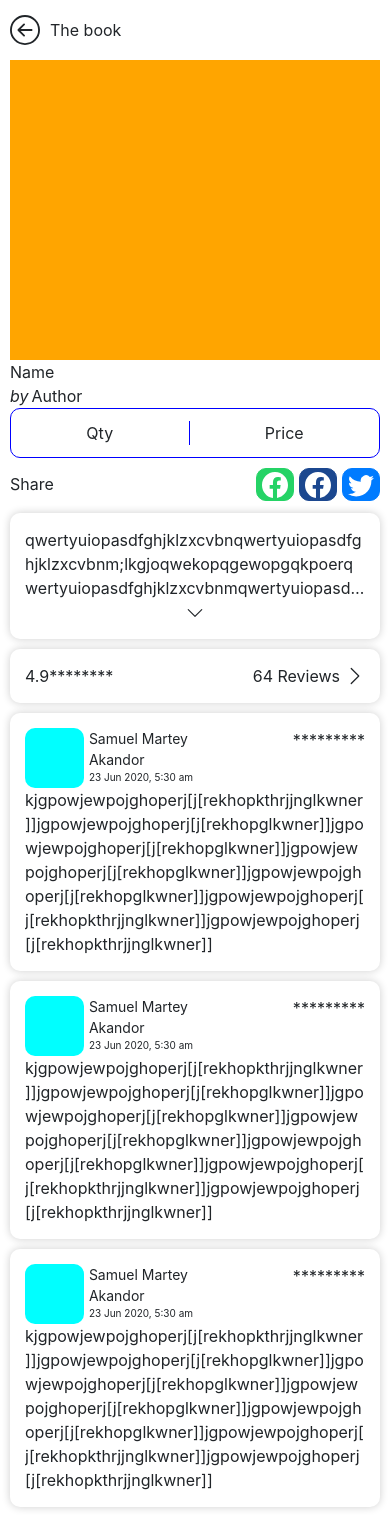
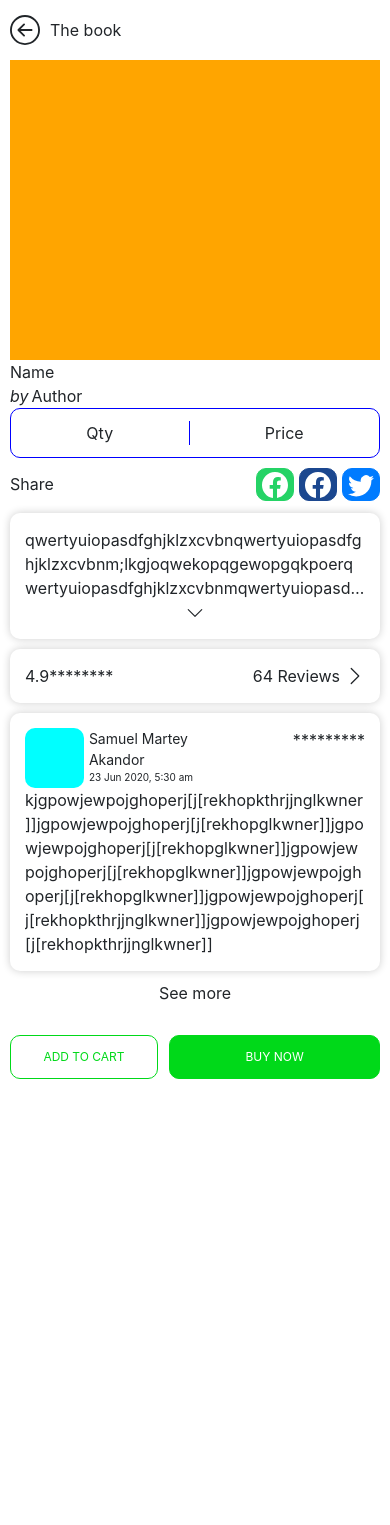
Before and after one commit to Sam-2019/Online-book-shop, a React (Create React App) app: page /product/1 in a window 390 px wide. Shown: the top 1525 px of the page. After the commit the page ends 1089 px from the top, so only its background shows below. Built offline with nearby package versions, Linux system fonts and the light colour scheme.

Commit message:
addded Product Review page

```diff
--- a/src/Pages/Components/Cart.js
+++ b/src/Pages/Components/Cart.js
@@ -6,7 +6,7 @@ const Cart = ({ width, height, action }) => {
   return (
     <svg
       fill="currentColor"
-      class="bi bi-cart3"
+      className="bi bi-cart3"
       viewBox="0 0 16 16"
       id="cart3"
       xmlns="http://www.w3.org/2000/svg"
--- a/src/Pages/Components/Right.js
+++ b/src/Pages/Components/Right.js
@@ -6,7 +6,7 @@ const Right = ({ width, height, action }) => {
   return (
     <svg
       fill="currentColor"
-      class="bi bi-chevron-right"
+      className="bi bi-chevron-right"
       viewBox="0 0 16 16"
       id="chevron-right"
       xmlns="http://www.w3.org/2000/svg"
--- a/src/Pages/Components/User.js
+++ b/src/Pages/Components/User.js
@@ -6,7 +6,7 @@ const User = ({ width, height, action }) => {
   return (
     <svg
       fill="currentColor"
-      class="bi bi-person-circle"
+      className="bi bi-person-circle"
       viewBox="0 0 16 16"
       id="person-circle"
       xmlns="http://www.w3.org/2000/svg"
@@ -15,11 +15,11 @@ const User = ({ width, height, action }) => {
       onClick={action}
     >
       <path d="M13.468 12.37C12.758 11.226 11.195 10 8 10s-4.757 1.225-5.468 2.37A6.987 6.987 0 008 15a6.987 6.987 0 005.468-2.63z" />
-      <path fill-rule="evenodd" d="M8 9a3 3 0 100-6 3 3 0 000 6z" />
+      <path fillRule="evenodd" d="M8 9a3 3 0 100-6 3 3 0 000 6z" />
       <path
-        fill-rule="evenodd"
+        fillRule="evenodd"
         d="M8 1a7 7 0 100 14A7 7 0 008 1zM0 8a8 8 0 1116 0A8 8 0 010 8z"
-      />{" "}
+      />
     </svg>
   );
 };
--- a/src/Pages/Okukus.js
+++ b/src/Pages/Okukus.js
@@ -24,6 +24,7 @@ import Product from "./Product/Product";
 import Products from "./Product/Products";
 
 import Profile from "./User/Profile";
+import Review from "./Review/Review";
 
 const Okukus = () => {
   return (
@@ -39,10 +40,6 @@ const Okukus = () => {
 
         <Route path="/order/:id">
           <Order />
-        </Route>
-
-        <Route path="/product/:id">
-          <Product />
         </Route>
 
         <Route path="/cart">
@@ -68,6 +65,10 @@ const Okukus = () => {
         <Route path="/account">
           <Account />
         </Route>
+
+        <Route path="/product">
+          <ProductPage />
+        </Route>
       </Switch>
     </Router>
   );
@@ -84,6 +85,22 @@ function Home() {
         <Products />
       </div>
     </>
+  );
+}
+
+function ProductPage() {
+  let { path } = useRouteMatch();
+
+  return (
+    <Switch>
+      <Route exact path={`${path}/:id`}>
+        <Product />
+      </Route>
+
+      <Route path={`${path}/:id/review`}>
+        <Review />
+      </Route>
+    </Switch>
   );
 }
 
--- a/src/Pages/Product/Product.js
+++ b/src/Pages/Product/Product.js
@@ -1,4 +1,5 @@
 import React from "react";
+import { useHistory, useParams, useRouteMatch, Link } from "react-router-dom";
 import Back from "../Components/Back";
 import Up from "../Components/Up";
 import Down from "../Components/Down";
@@ -6,9 +7,12 @@ import Right from "../Components/Right";
 import Social from "../Components/Social";
 import Button from "../Components/Button";
 import "./product.css";
-import Review from "../Review/Review";
+import ReviewItem from "../Review/reviewItem";
 
-const Product = ({}) => {
+const Product = () => {
+  let history = useHistory();
+
+  let { url } = useRouteMatch();
   const [contractDescription, expandDescription] = React.useState(true);
 
   const ToggleDescription = () => {
@@ -17,7 +21,6 @@ const Product = ({}) => {
 
   return (
     <div className="product-wrapper ">
-
       <div className="header ">
         <div className="category ">
           <div className="object-1">
@@ -81,15 +84,24 @@ const Product = ({}) => {
 
                   <div className="numberXmore">
                     <div className="review-numbersXright">64 Reviews</div>
-                  <Right width="20" height="20" />
+                    <Right width={20} height={20} />
                   </div>
                 </div>
 
-              {Array(3)
+                {Array(1)
                   .fill()
                   .map((item, index) => (
-                  <Review key={index} />
+                    <ReviewItem key={index} />
                   ))}
+
+                <div
+                  className="see-more"
+                  onClick={() => {
+                    history.push(`${url}/review`);
+                  }}
+                >
+                  See more
+                </div>
               </div>
             </div>
 
--- a/src/Pages/Product/Products.js
+++ b/src/Pages/Product/Products.js
@@ -8,7 +8,7 @@ const Products = () => {
       {Array(10)
         .fill()
         .map((item, index) => (
-          <ProductsItem key={item} />
+          <ProductsItem key={index} index={index} />
         ))}
     </>
   );
--- a/src/Pages/Product/product.css
+++ b/src/Pages/Product/product.css
@@ -148,7 +148,7 @@
     align-items: center;
     background-color: #ffffff;
     width: 100%;
-    padding: 10px 10px 0;
+    padding: 10px 10px;
   }
 
   .addCart {
@@ -158,7 +158,7 @@
   }
 
   .buyNow {
-    width: 55%;
+    width: 57%;
     padding: 12px 15px;
     font-size: 12px;
   }
@@ -166,6 +166,11 @@
   .facebook,
   .twitter {
     margin-left: 5px;
+  }
+
+  .see-more {
+    padding: 10px;
+    text-align: center;
   }
 
   .fadeIn {
--- a/src/Pages/Product/productsItem.js
+++ b/src/Pages/Product/productsItem.js
@@ -1,9 +1,10 @@
 import React from "react";
-import { useHistory } from "react-router-dom";
+import { useHistory, useParams } from "react-router-dom";
 import Cart from "../Components/Cart";
 
-const ProductsItem = ({ key }) => {
+const ProductsItem = ({ index }) => {
   let history = useHistory();
+
 
   return (
     <div className="products-wrapper ">
@@ -12,13 +13,13 @@ const ProductsItem = ({ key }) => {
         <div
           className="products-image "
           onClick={() => {
-            history.push(`/product/${key}`);
+            history.push(`/product/${index}`);
           }}
         ></div>
         <div
           className="products-name"
           onClick={() => {
-            history.push(`/product/${key}`);
+            history.push(`/product/${index}`);
           }}
         >
           Logest name ever you go fhrfghdgjhj djhgdjthjtyjrtyjryj see Longest
@@ -28,7 +29,7 @@ const ProductsItem = ({ key }) => {
         <div
           className="products-discount-price"
           onClick={() => {
-            history.push(`/product/${key}`);
+            history.push(`/product/${index}`);
           }}
         >
           Ghc999
@@ -37,7 +38,7 @@ const ProductsItem = ({ key }) => {
         <div className="priceXcart">
           <div className="products-price">Ghc699</div>
           <div className="products-add2cart">
-            <Cart width="17" height="17" />
+            <Cart width={17} height={17} />
           </div>
         </div>
       </div>
--- a/src/Pages/Review/Review.js
+++ b/src/Pages/Review/Review.js
@@ -1,26 +1,31 @@
 import React from "react";
-import './review.css'
+import Back from "../Components/Back";
+import Bin from "../Components/Bin";
+import ReviewItem from "./reviewItem";
+import "./review.css";
 
 const Review = () => {
   return (
-    <div className=' review-wrapper "'>
-      <div className="review-head">
-        <div className="image-nameXdate">
-          <div className="reviewer-image  "></div>
-
-          <div className="nameXdate">
-            <div className="name ">Samuel Martey Akandor</div>
-            <div className="dateXtime">23 Jun 2020, 5:30 am</div>
+    <div className="page-wrapper">
+      <div className="header">
+        <div className="category">
+          <div className="object-1">
+            <Back width={30} height={30} />
           </div>
+          <div className="object-2"> Review (1)</div>
         </div>
-
-        <div className="stars ">*********</div>
       </div>
 
-      <div className="review-body">
-        kjgpowjewpojghoperj[j[rekhopkthrjjnglkwner]]jgpowjewpojghoperj[j[rekhopglkwner]]jgpowjewpojghoperj[j[rekhopglkwner]]jgpowjewpojghoperj[j[rekhopglkwner]]jgpowjewpojghoperj[j[rekhopglkwner]]jgpowjewpojghoperj[j[rekhopkthrjjnglkwner]]jgpowjewpojghoperj[j[rekhopkthrjjnglkwner]]
+      <div className="main">
+        <div className=" wrapper-item">
+          {Array(5)
+            .fill()
+            .map((item, index) => (
+              <ReviewItem />
+            ))}
+        </div>
       </div>
-      </div>
+    </div>
   );
 };
 
--- a/src/Pages/Review/review.css
+++ b/src/Pages/Review/review.css
@@ -1,4 +1,10 @@
 @media (max-width: 540px) {
+  .review-wrapper {
+    background-color: #ffffff;
+    border-radius: 10px;
+
+  }
+
   .review-head {
     display: flex;
     justify-content: space-between;
--- /dev/null
+++ b/src/Pages/Review/reviewItem.js
@@ -0,0 +1,27 @@
+import React from "react";
+import './review.css'
+
+const ReviewItem = () => {
+  return (
+    <div className=' review-wrapper "'>
+      <div className="review-head">
+        <div className="image-nameXdate">
+          <div className="reviewer-image  "></div>
+
+          <div className="nameXdate">
+            <div className="name ">Samuel Martey Akandor</div>
+            <div className="dateXtime">23 Jun 2020, 5:30 am</div>
+          </div>
+        </div>
+
+        <div className="stars ">*********</div>
+      </div>
+
+      <div className="review-body">
+        kjgpowjewpojghoperj[j[rekhopkthrjjnglkwner]]jgpowjewpojghoperj[j[rekhopglkwner]]jgpowjewpojghoperj[j[rekhopglkwner]]jgpowjewpojghoperj[j[rekhopglkwner]]jgpowjewpojghoperj[j[rekhopglkwner]]jgpowjewpojghoperj[j[rekhopkthrjjnglkwner]]jgpowjewpojghoperj[j[rekhopkthrjjnglkwner]]
+      </div>
+      </div>
+  );
+};
+
+export default ReviewItem;
--- a/src/Pages/okukus.css
+++ b/src/Pages/okukus.css
@@ -9,7 +9,8 @@
   .order-wrapper,
   .profile-wrapper,
   .search-wrapper,
-  .user-wrapper {
+  .user-wrapper,
+  .page-wrapper {
     min-height: 100vh;
   }
 
```
Also changed, not shown: 2 other files (tests, documents, lock files or other folders). Lines whose indentation alone changed are shown as unchanged.
